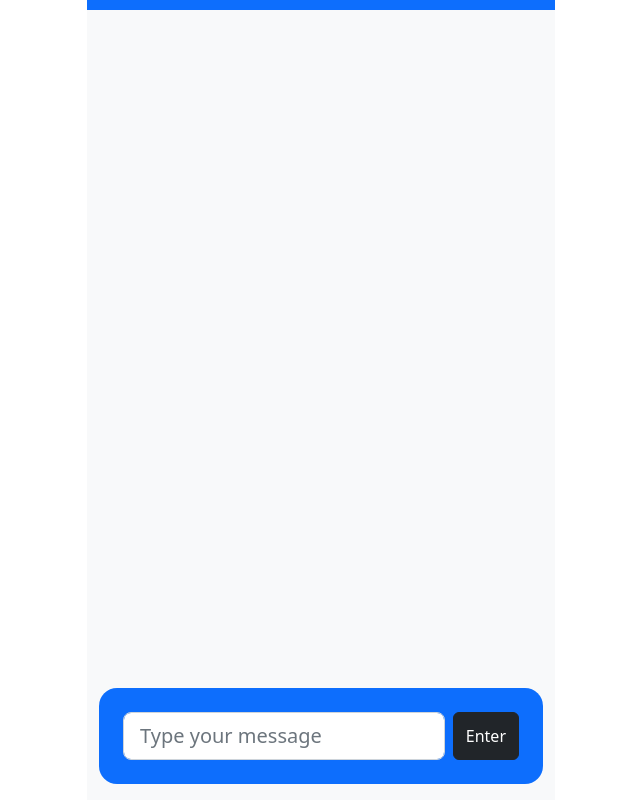
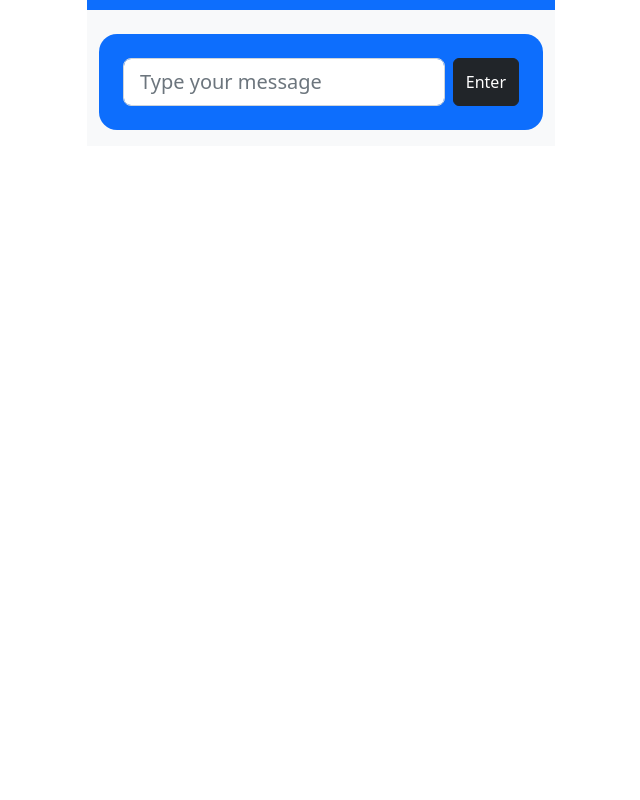
Before and after one commit to mcprah/chatroom-app, a Vue app: page / in a window 1280 px wide. Shown: the whole page, without its empty margins (319-959 px from the left). Built offline with nearby package versions, Linux system fonts and the light colour scheme.

Commit message:
fix: Allow user to scroll through previous chat messages

```diff
--- a/src/views/Home.vue
+++ b/src/views/Home.vue
@@ -8,7 +8,9 @@
       </div>
       <div class="row bg-light" id="appBody">
         <div class="col-md-12 d-flex flex-column">
-          <div class="flex-grow-1" id="messageBoard">
+          <div class="message-board-wrapper">
+            <div class="overflow-container">
+              <div class="" id="messageBoard">
                 <MessageTile
                   v-for="(messageData, idx) in arrMessages"
                   :key="idx"
@@ -17,7 +19,10 @@
                   :message="messageData.message"
                 />
               </div>
-          <ChatBar class="mb-3 mt-5" @sendMessage="handleMessageChange" />
+            </div>
+          </div>
+
+          <ChatBar class="mb-3" @sendMessage="handleMessageChange" />
         </div>
       </div>
     </div>
@@ -43,7 +48,6 @@ export default {
   },
   watch: {
     arrMessages: function (value) {
-
       return value;
     },
   },
@@ -71,13 +75,25 @@ export default {
   }
 
   #appBody {
-    height: calc(100vh - 10px);
+    .message-board-wrapper {
+      display: flex;
+      flex: 1;
+      min-height: 0px;
+      align-items: flex-end;
+
+      .overflow-container {
+        flex: 1;
+        overflow: auto;
+      }
 
       #messageBoard {
         display: flex;
         flex-direction: column;
-      gap: 24px;
-      justify-content: flex-end;
+        gap: 18px;
+        overflow-y: scroll;
+        max-height: calc(100vh - 120px);
+        padding: 12px;
+      }
     }
   }
 }
```
Lines whose indentation alone changed are shown as unchanged.
